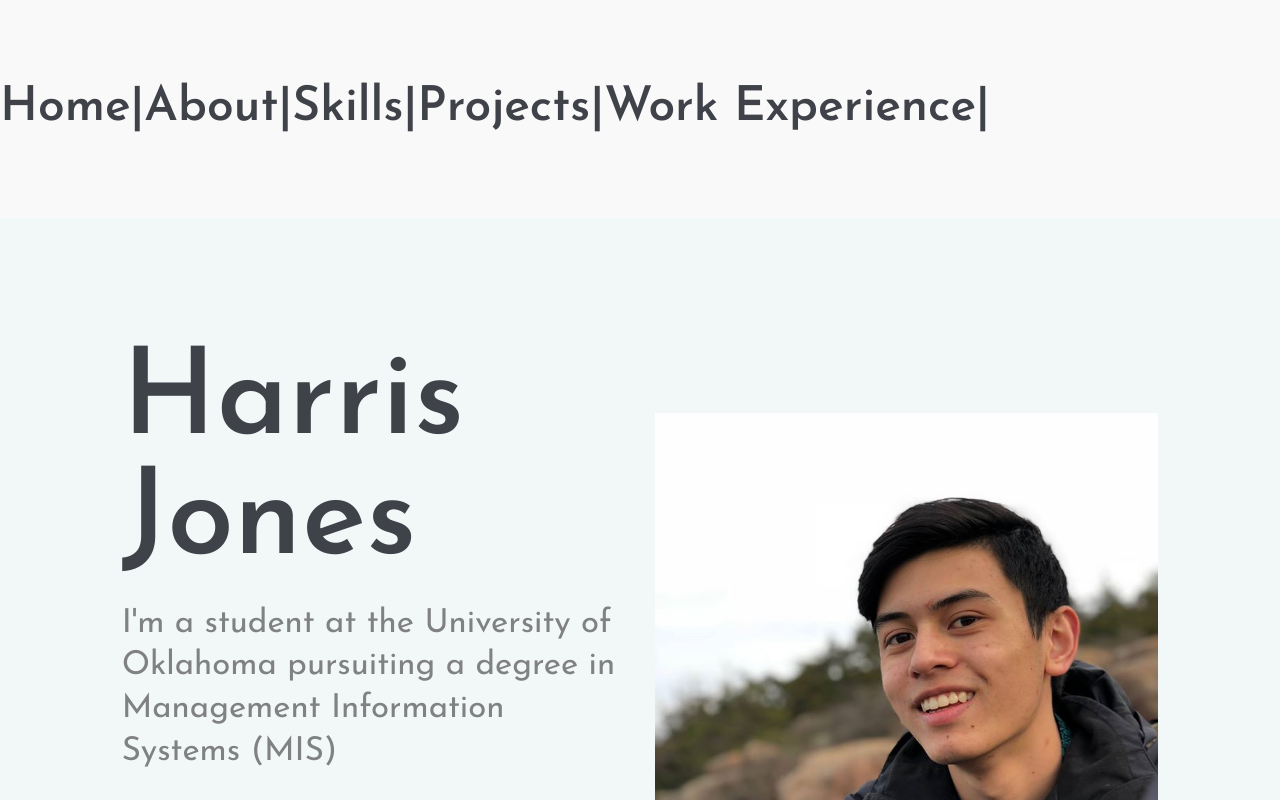
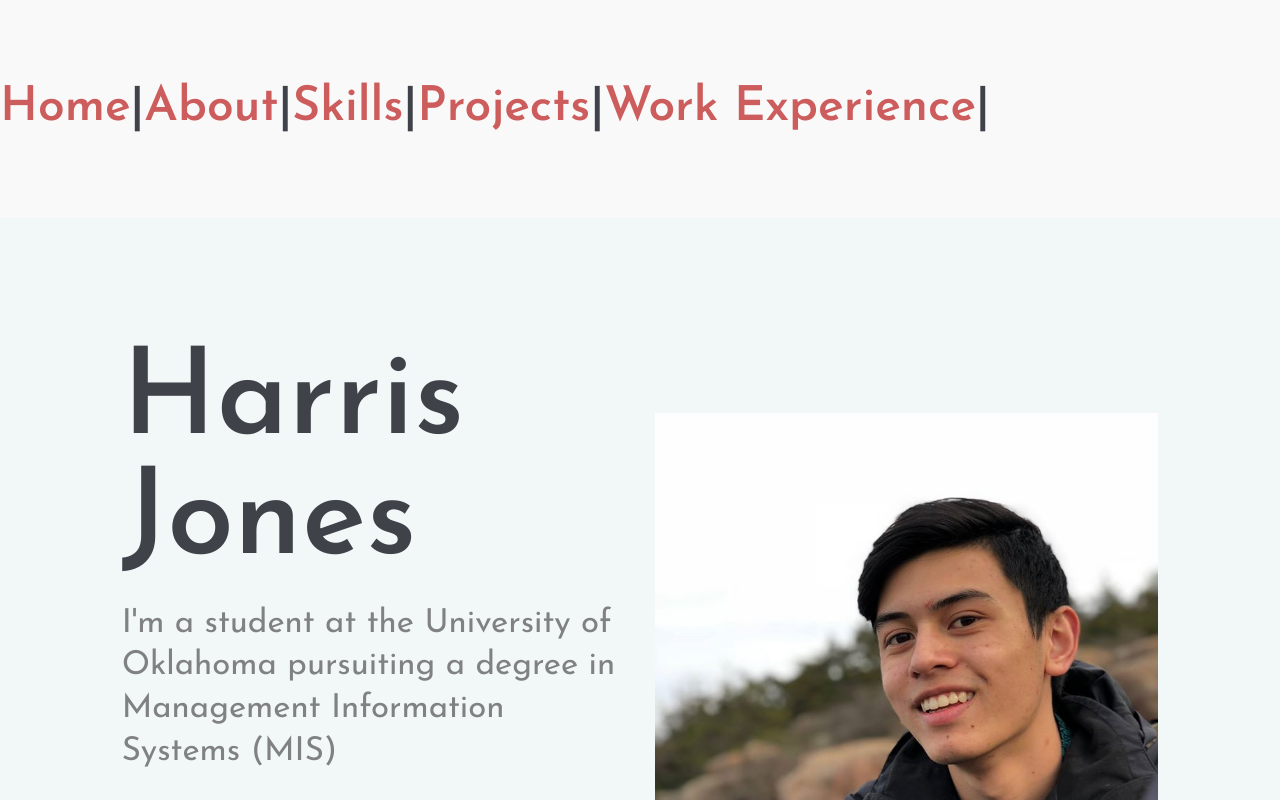
Before and after one commit to hharriss/Portfolio, a plain HTML site: page index.html in a window 1280 px wide. Shown: the top 800 px of the page. Drawn offline with Linux system fonts and the light colour scheme.

Commit message:
Update style.css

```diff
--- a/css/style.css
+++ b/css/style.css
@@ -55,7 +55,7 @@ textarea:focus {
 	outline: none;
 }
 a{
-	color:#40424a
+	color:#CD5C5C
 }
 a:hover,
 a:focus {
```
